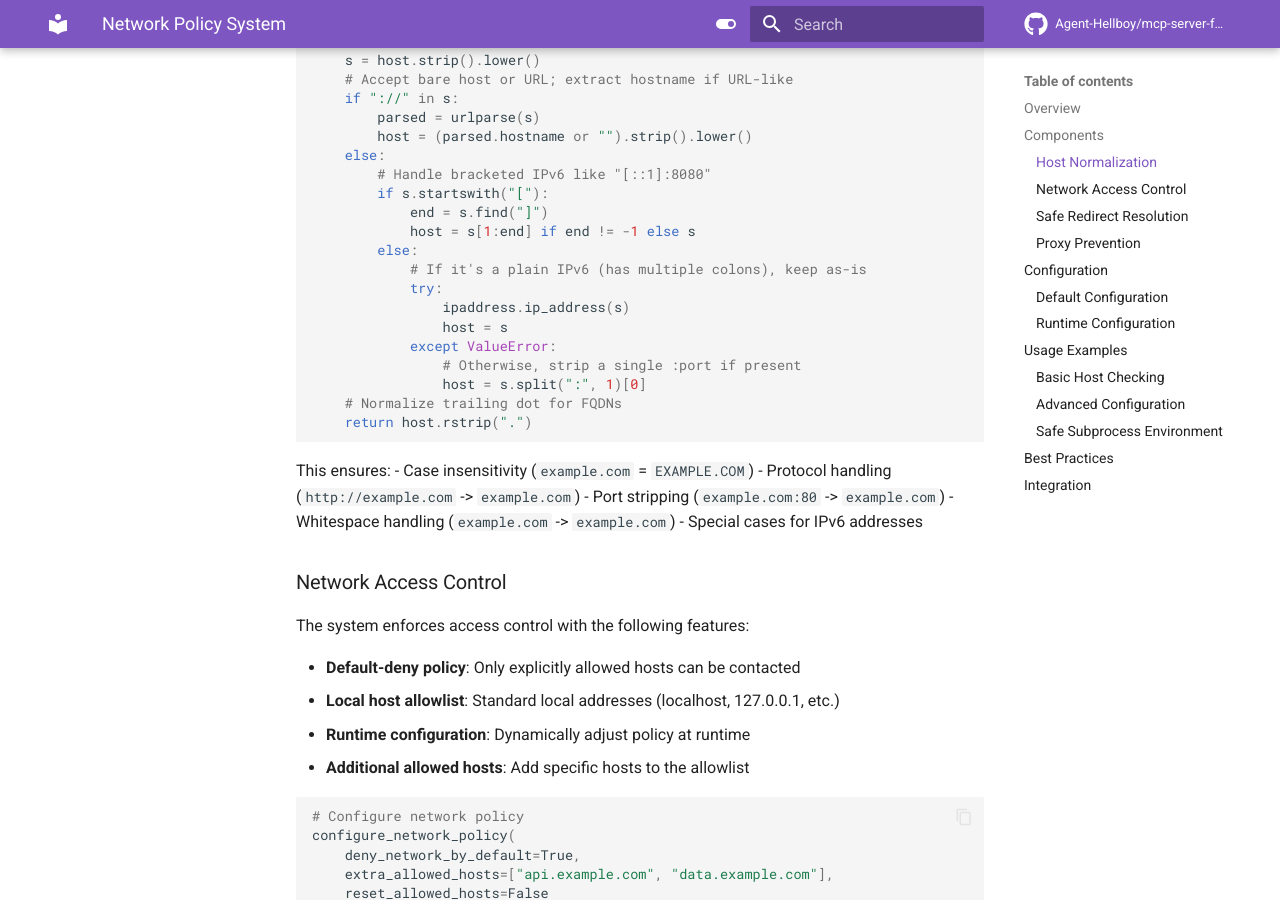
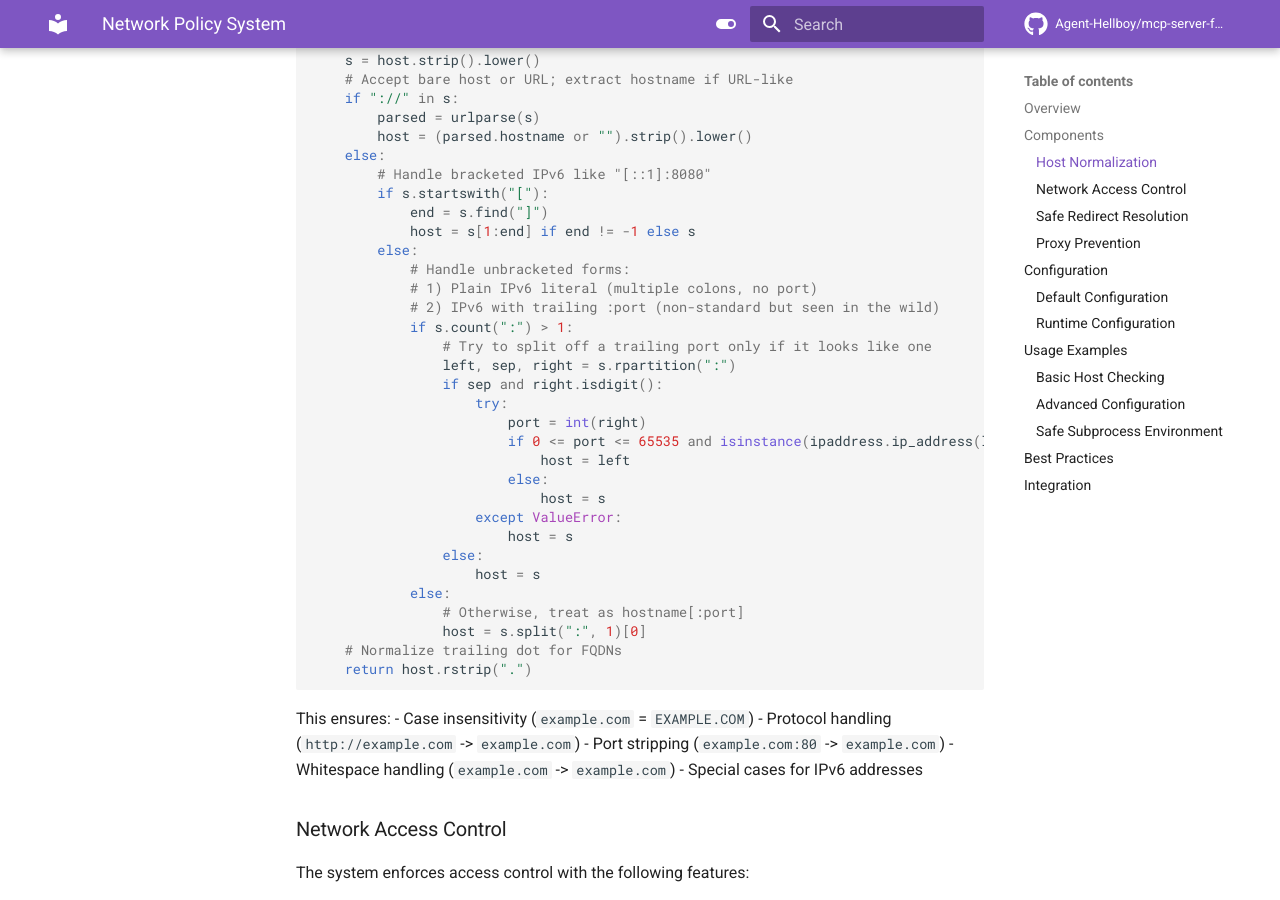
Before and after one commit to Agent-Hellboy/mcp-server-fuzzer, an MkDocs documentation site: the page built from docs/network-policy.md, in a window 1280 px wide and 900 px high, scrolled down 809 px. Built offline with MkDocs 1.6.1 and Material for MkDocs 9.7.7, drawn with Linux system fonts in a browser that asks for light colours; comment, search, counter and statistics services are not loaded; some of the changed text lies outside the part shown.

Commit message:
resolve new comments

````diff
--- a/docs/network-policy.md
+++ b/docs/network-policy.md
@@ -36,12 +36,25 @@ def _normalize_host(host: str) -> str:
             end = s.find("]")
             host = s[1:end] if end != -1 else s
         else:
-            # If it's a plain IPv6 (has multiple colons), keep as-is
-            try:
-                ipaddress.ip_address(s)
-                host = s
-            except ValueError:
-                # Otherwise, strip a single :port if present
+            # Handle unbracketed forms:
+            # 1) Plain IPv6 literal (multiple colons, no port)
+            # 2) IPv6 with trailing :port (non-standard but seen in the wild)
+            if s.count(":") > 1:
+                # Try to split off a trailing port only if it looks like one
+                left, sep, right = s.rpartition(":")
+                if sep and right.isdigit():
+                    try:
+                        port = int(right)
+                        if 0 <= port <= 65535 and isinstance(ipaddress.ip_address(left), ipaddress.IPv6Address):
+                            host = left
+                        else:
+                            host = s
+                    except ValueError:
+                        host = s
+                else:
+                    host = s
+            else:
+                # Otherwise, treat as hostname[:port]
                 host = s.split(":", 1)[0]
     # Normalize trailing dot for FQDNs
     return host.rstrip(".")
@@ -108,10 +122,16 @@ The system uses these default settings:
 
 ```python
 SAFETY_LOCAL_HOSTS = [
-    "localhost", "127.0.0.1", "::1",
-    "0.0.0.0", "::", "0:0:0:0:0:0:0:0"
+    "localhost", "127.0.0.1", "::1"
 ]
 SAFETY_NO_NETWORK_DEFAULT = True
+
+# (Optional, recommended) Example explicit blocks to mitigate SSRF:
+# SAFETY_BLOCKED_CIDRS = [
+#   "0.0.0.0/8", "10.0.0.0/8", "100.64.0.0/10", "127.0.0.0/8",
+#   "169.254.0.0/16", "172.16.0.0/12", "192.168.0.0/16",
+#   "::/128", "::1/128", "fc00::/7", "fe80::/10"
+# ]
 ```
 
 ### Runtime Configuration
````
Also changed, not shown: other parts of docs/network-policy.md (+1 -0 lines), 1 other file.
